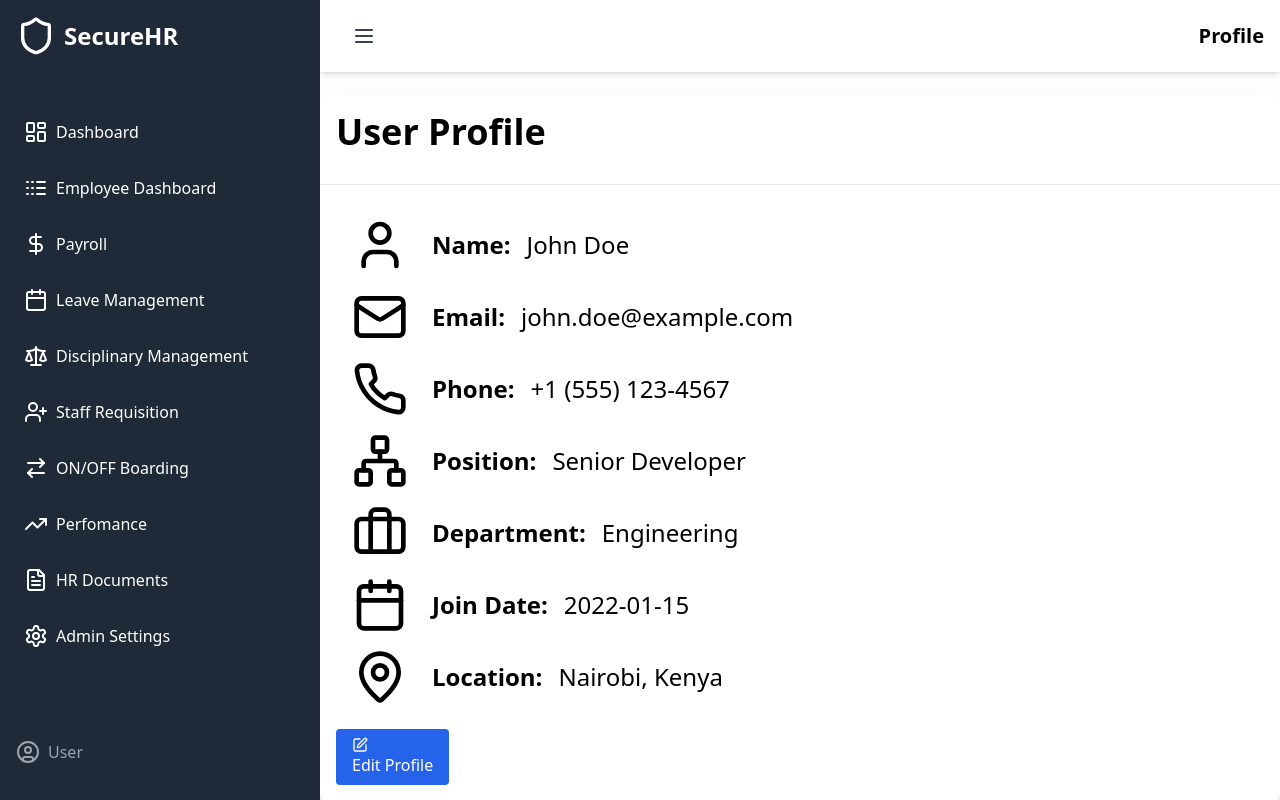
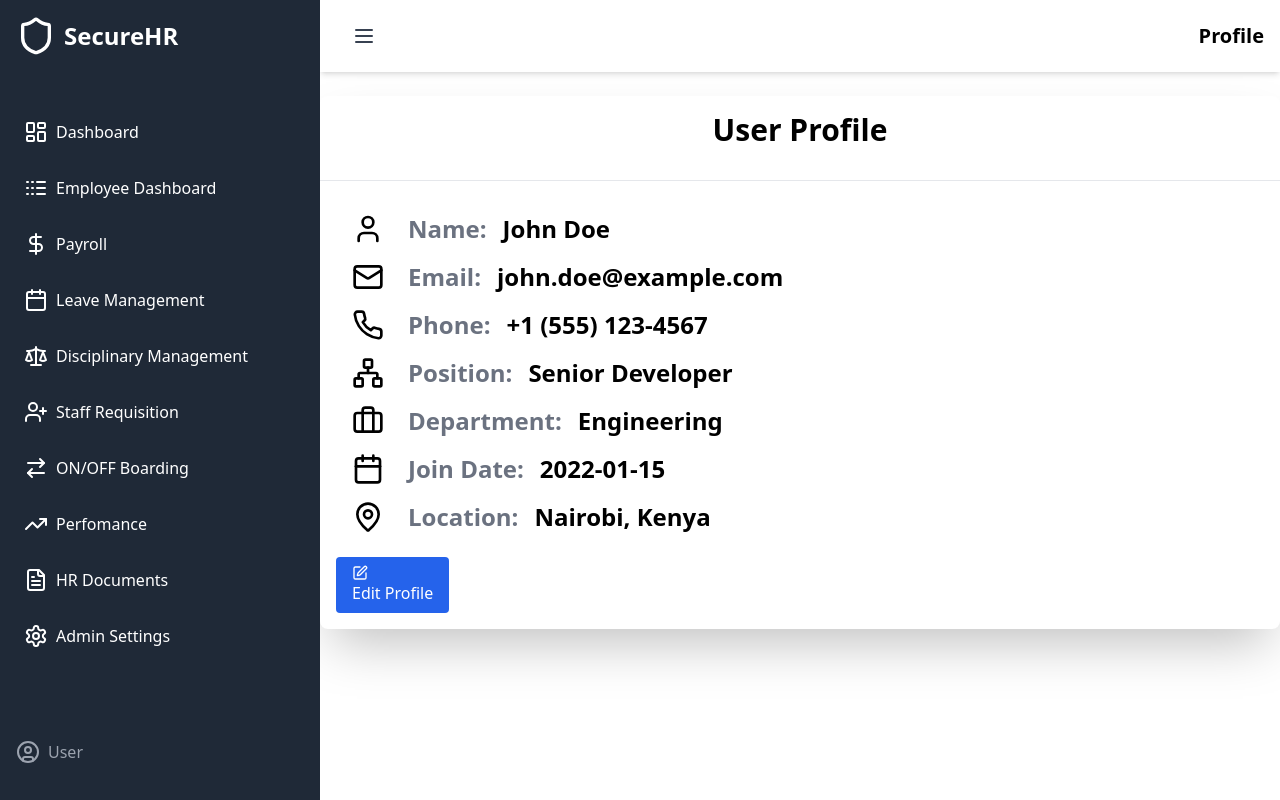
Before and after one commit to Ortiz25/Hrm-frontend-live, a React (Vite) app: page /profile in a window 1280 px wide. Built offline with nearby package versions, Linux system fonts and the light colour scheme.

Commit message:
calender Updates

```diff
--- a/package.json
+++ b/package.json
@@ -14,6 +14,9 @@
     "@radix-ui/react-dialog": "^1.1.1",
     "@radix-ui/react-select": "^2.1.1",
     "@radix-ui/react-tabs": "^1.1.0",
+    "@radix-ui/react-toast": "^1.2.1",
+    "@radix-ui/react-tooltip": "^1.1.2",
+    "class-variance-authority": "^0.7.0",
     "clsx": "^2.1.1",
     "date-fns": "^4.1.0",
     "date-holidays": "^3.23.12",
--- /dev/null
+++ b/src/components/ui/tooltip.jsx
@@ -0,0 +1,27 @@
+import * as React from "react";
+import * as TooltipPrimitive from "@radix-ui/react-tooltip";
+
+import { cn } from "../../util/helpers.jsx";
+
+const TooltipProvider = TooltipPrimitive.Provider;
+
+const Tooltip = TooltipPrimitive.Root;
+
+const TooltipTrigger = TooltipPrimitive.Trigger;
+
+const TooltipContent = React.forwardRef(
+  ({ className, sideOffset = 4, ...props }, ref) => (
+    <TooltipPrimitive.Content
+      ref={ref}
+      sideOffset={sideOffset}
+      className={cn(
+        "z-50 overflow-hidden rounded-md border bg-popover px-3 py-1.5 text-sm text-popover-foreground shadow-md animate-in fade-in-0 zoom-in-95 data-[state=closed]:animate-out data-[state=closed]:fade-out-0 data-[state=closed]:zoom-out-95 data-[side=bottom]:slide-in-from-top-2 data-[side=left]:slide-in-from-right-2 data-[side=right]:slide-in-from-left-2 data-[side=top]:slide-in-from-bottom-2",
+        className
+      )}
+      {...props}
+    />
+  )
+);
+TooltipContent.displayName = TooltipPrimitive.Content.displayName;
+
+export { Tooltip, TooltipTrigger, TooltipContent, TooltipProvider };
--- /dev/null
+++ b/src/components/ui/use-toast.jsx
@@ -0,0 +1,6 @@
+// import { useToast as useToastOriginal } from "./toast.jsx";
+
+// export const useToast = () => {
+//   const { toast } = useToastOriginal();
+//   return { toast };
+// };
--- a/src/pages/EmployeeDash.jsx
+++ b/src/pages/EmployeeDash.jsx
@@ -11,6 +11,7 @@
   CalendarDays,
   FileText,
   User,
+  Calendar,
   Clock,
   Target,
   Award,
@@ -303,6 +304,11 @@
 
                 <Link to="/profile">Update Profile</Link>
               </Button>
+              <Button>
+                <Calendar className="mr-2 h-4 w-4" />
+
+                <Link to="/calender">Holidays Calendar</Link>
+              </Button>
             </div>
           </div>
         </div>
--- a/src/pages/HolidayCalender.jsx
+++ b/src/pages/HolidayCalender.jsx
@@ -145,7 +145,7 @@
         </div>
 
         <div className="flex flex-col items-center p-4 shadow-lg">
-          <h1 className="text-2xl font-bold mb-4">Holiday Calendar</h1>
+          <h1 className="text-3xl font-bold mb-4">Holiday Calendar</h1>
           <Calendar
             localizer={localizer}
             events={holidays}
@@ -159,10 +159,11 @@
               agenda: true,
             }}
             defaultView={Views.MONTH}
+            className="border shadow-2xl rounded"
           />
 
           {isHRM && (
-            <div className="mt-6 p-4 border rounded shadow-lg w-2/4">
+            <div className="mt-10 mb-5 p-4 border rounded shadow-lg w-2/4">
               <h2 className="text-2xl font-bold mb-4 text-center">
                 Add Holiday
               </h2>
--- a/src/pages/profilePage.jsx
+++ b/src/pages/profilePage.jsx
@@ -17,6 +17,7 @@
   CardTitle,
 } from "../components/ui/card.jsx";
 import { Button } from "../components/ui/button.jsx";
+import { Input } from "../components/ui/input.jsx";
 import SidebarLayout from "../components/layout/sidebarLayout.jsx";
 import { useStore } from "../store/store";
 
@@ -74,7 +75,7 @@
 
         <Card className="w-full max-w-full md:max-w-6xl mx-auto m-6 shadow-2xl">
           <CardHeader>
-            <CardTitle className="text-2xl md:text-4xl font-bold mb-4">
+            <CardTitle className="text-xl md:text-3xl font-bold mb-4 text-center">
               User Profile
             </CardTitle>
           </CardHeader>
@@ -82,17 +83,19 @@
             <div className="space-y-4 m-4">
               {/* Name Section */}
               <div className="flex flex-col sm:flex-row items-start sm:items-center">
-                <User className="mr-4 md:mr-6 size-14" />
-                <span className="font-semibold text-xl md:text-2xl">Name:</span>
+                <User className="mr-4 md:mr-6 size-8" />
+                <span className="font-semibold text-xl md:text-2xl text-gray-500 ">
+                  Name:
+                </span>
                 {isEditing ? (
-                  <input
+                  <Input
                     type="text"
                     value={user.name}
                     onChange={(e) => setUser({ ...user, name: e.target.value })}
                     className="ml-0 sm:ml-4 p-1 pl-6 border rounded"
                   />
                 ) : (
-                  <span className="ml-0 sm:ml-4 text-xl md:text-2xl">
+                  <span className="ml-0 sm:ml-4 text-xl md:text-2xl font-semibold ">
                     {user.name}
                   </span>
                 )}
@@ -100,23 +103,23 @@
 
               {/* Email Section */}
               <div className="flex flex-col sm:flex-row items-start sm:items-center">
-                <Mail className="mr-4 md:mr-6 size-14" />
-                <span className="font-semibold text-xl md:text-2xl">
+                <Mail className="mr-4 md:mr-6 size-8" />
+                <span className="font-semibold text-xl md:text-2xl  text-gray-500">
                   Email:
                 </span>
-                <span className="ml-0 sm:ml-4 text-xl md:text-2xl">
+                <span className="ml-0 sm:ml-4 text-xl md:text-2xl font-semibold ">
                   {user.email}
                 </span>
               </div>
 
               {/* Phone Section */}
               <div className="flex flex-col sm:flex-row items-start sm:items-center">
-                <Phone className="mr-4 md:mr-6 size-14" />
-                <span className="font-semibold text-xl md:text-2xl">
+                <Phone className="mr-4 md:mr-6 size-8" />
+                <span className="font-semibold text-xl md:text-2xl  text-gray-500">
                   Phone:
                 </span>
                 {isEditing ? (
-                  <input
+                  <Input
                     type="tel"
                     value={user.phone}
                     onChange={(e) =>
@@ -125,7 +128,7 @@
                     className="ml-0 sm:ml-4 p-1 pl-6 border rounded"
                   />
                 ) : (
-                  <span className="ml-0 sm:ml-4 text-xl md:text-2xl">
+                  <span className="ml-0 sm:ml-4 text-xl md:text-2xl font-semibold ">
                     {user.phone}
                   </span>
                 )}
@@ -133,45 +136,45 @@
 
               {/* Position Section */}
               <div className="flex flex-col sm:flex-row items-start sm:items-center">
-                <Network className="mr-4 md:mr-6 size-14" />
-                <span className="font-semibold text-xl md:text-2xl">
+                <Network className="mr-4 md:mr-6 size-8" />
+                <span className="font-semibold text-xl md:text-2xl  text-gray-500">
                   Position:
                 </span>
-                <span className="ml-0 sm:ml-4 text-xl md:text-2xl">
+                <span className="ml-0 sm:ml-4 text-xl md:text-2xl font-semibold ">
                   {user.position}
                 </span>
               </div>
 
               {/* Department Section */}
               <div className="flex flex-col sm:flex-row items-start sm:items-center">
-                <Briefcase className="mr-4 md:mr-6 size-14" />
-                <span className="font-semibold text-xl md:text-2xl">
+                <Briefcase className="mr-4 md:mr-6 size-8" />
+                <span className="font-semibold text-xl md:text-2xl  text-gray-500 ">
                   Department:
                 </span>
-                <span className="ml-0 sm:ml-4 text-xl md:text-2xl">
+                <span className="ml-0 sm:ml-4 text-xl md:text-2xl font-semibold ">
                   {user.department}
                 </span>
               </div>
 
               {/* Join Date Section */}
               <div className="flex flex-col sm:flex-row items-start sm:items-center">
-                <Calendar className="mr-4 md:mr-6 size-14" />
-                <span className="font-semibold text-xl md:text-2xl">
+                <Calendar className="mr-4 md:mr-6 size-8" />
+                <span className="font-semibold text-xl md:text-2xl  text-gray-500">
                   Join Date:
                 </span>
-                <span className="ml-0 sm:ml-4 text-xl md:text-2xl">
+                <span className="ml-0 sm:ml-4 text-xl md:text-2xl font-semibold ">
                   {user.joinDate}
                 </span>
               </div>
 
               {/* Location Section */}
               <div className="flex flex-col sm:flex-row items-start sm:items-center">
-                <MapPin className="mr-4 md:mr-6 size-14" />
-                <span className="font-semibold text-xl md:text-2xl">
+                <MapPin className="mr-4 md:mr-6 size-8" />
+                <span className="font-semibold text-xl md:text-2xl  text-gray-500">
                   Location:
                 </span>
                 {isEditing ? (
-                  <input
+                  <Input
                     type="text"
                     value={user.location}
                     onChange={(e) =>
@@ -180,7 +183,7 @@
                     className="ml-0 sm:ml-4 p-1 pl-6 border rounded"
                   />
                 ) : (
-                  <span className="ml-0 sm:ml-4 text-xl md:text-2xl">
+                  <span className="ml-0 sm:ml-4 text-xl md:text-2xl font-semibold ">
                     {user.location}
                   </span>
                 )}
```
Also changed, not shown: src/components/ui/toast.jsx (added, +102 -0 lines), 1 other file (tests, documents, lock files or other folders).
